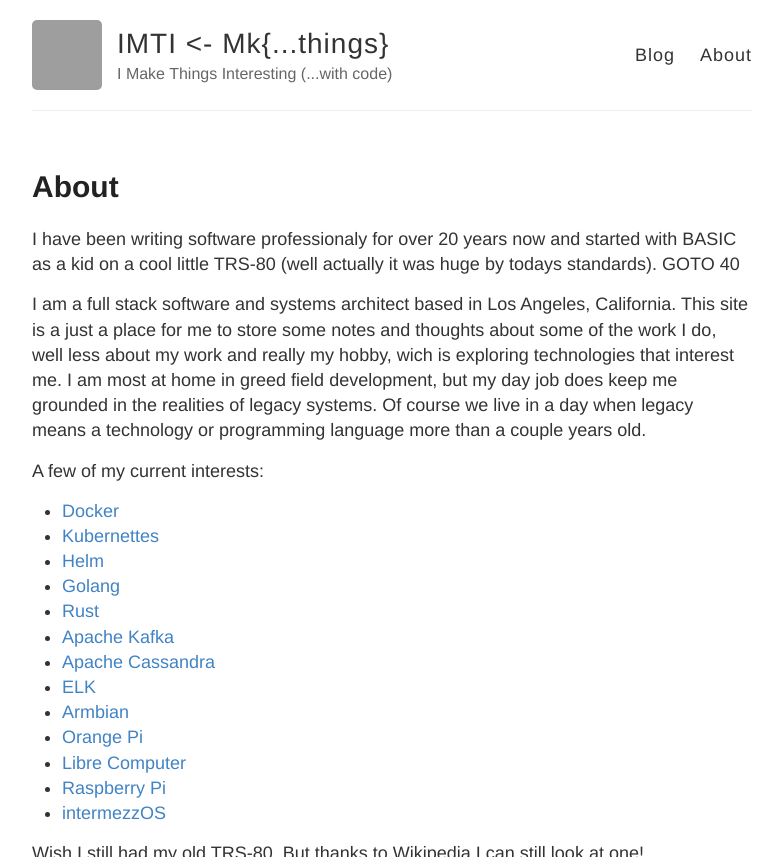
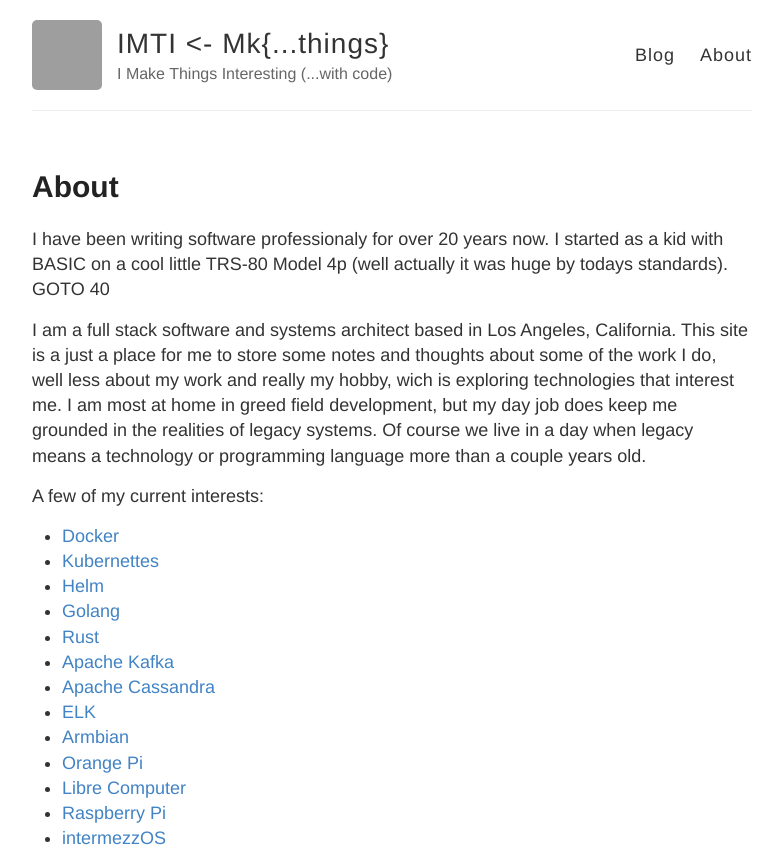
Before and after one commit to cjimti/mk, a Jekyll site: the page built from about.md, in a window 1280 px wide and 900 px high, cut to the strip 0-857 px from the top of the window. Shown: the whole strip, without its empty margins (248-1030 px from the left). Built offline with Jekyll 4.4.1, drawn with Linux system fonts in a browser that asks for light colours; grey boxes are pictures that could not be loaded.

Commit message:
Update about.md

```diff
--- a/about.md
+++ b/about.md
@@ -5,7 +5,7 @@
 published: true
 ---
 
-I have been writing software professionaly for over 20 years now and started with BASIC as a kid on a cool little TRS-80 (well actually it was huge by todays standards). GOTO 40
+I have been writing software professionaly for over 20 years now. I started as a kid with BASIC  on a cool little TRS-80 Model 4p (well actually it was huge by todays standards). GOTO 40
 
 I am a full stack software and systems architect based in Los Angeles, California. This site is a just a place for me to store some notes and thoughts about some of the work I do, well less about my work and really my hobby, wich is exploring technologies that interest me. I am most at home in greed field development, but my day job does keep me grounded in the realities of legacy systems. Of course we live in a day when legacy means a technology or programming language more than a couple years old.
 
```
